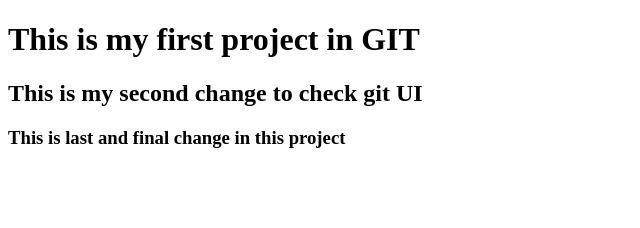
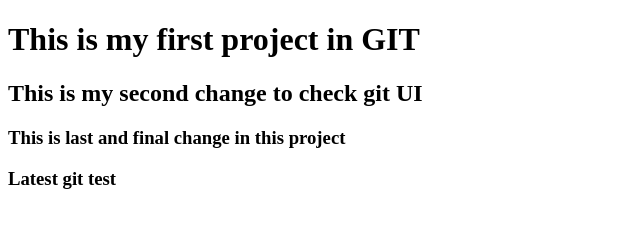
Before and after one commit to ratnasuman/learnGitDemo, a plain HTML site: page WebContent/index.html in a window 1280 px wide. Shown: the whole page, without its empty margins (0-640 px from the left). Drawn offline with Linux system fonts and the light colour scheme.

Commit message:
test git commit

```diff
--- a/WebContent/index.html
+++ b/WebContent/index.html
@@ -8,5 +8,7 @@
 	<h1>This is my first project in GIT</h1>
 	<h2>This is my second change to check git UI</h2>
 	<h3>This is last and final change in this project</h3>
+	<h3>Latest git test</h3>
+
 </body>
 </html>
```
